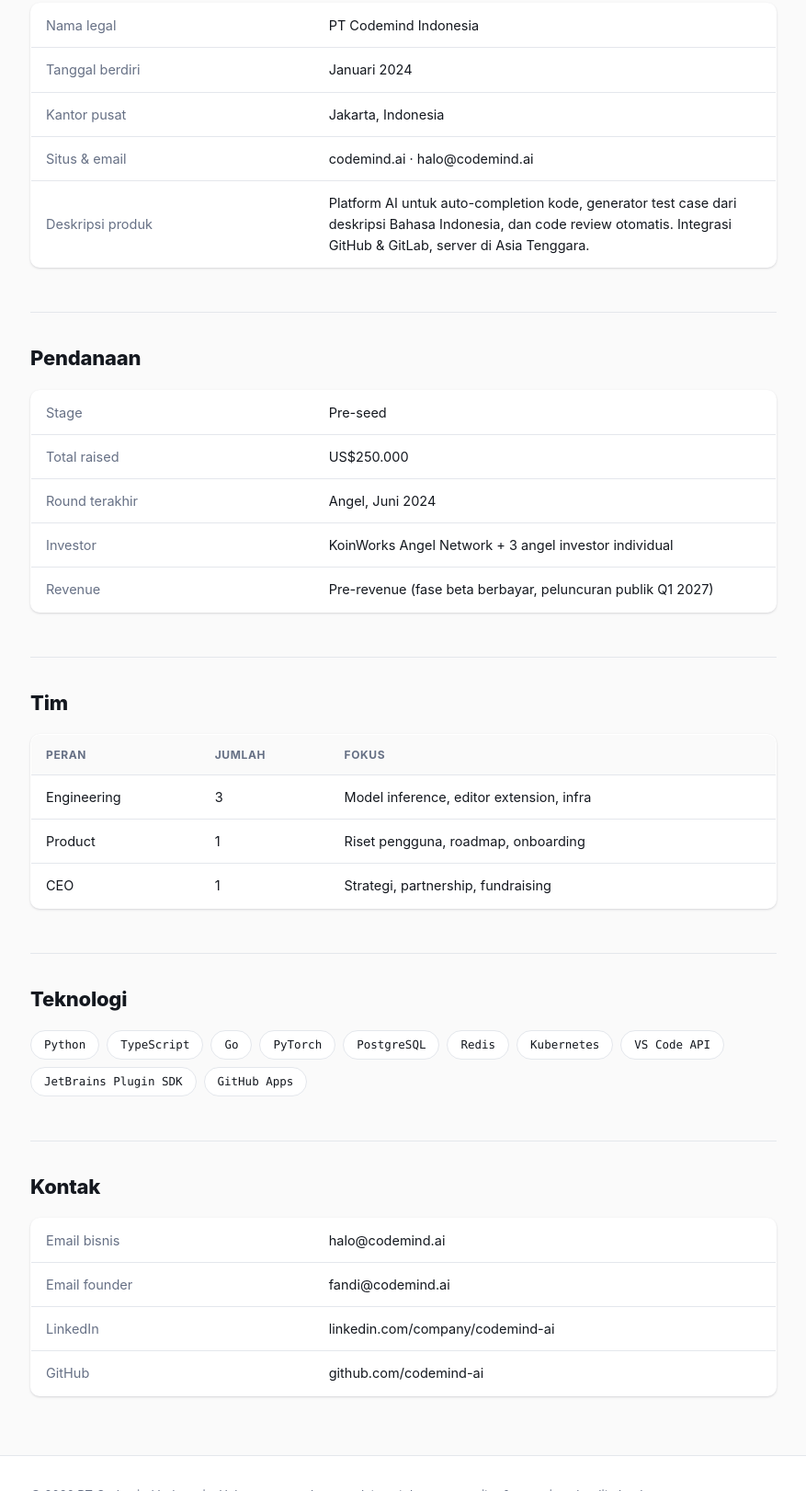
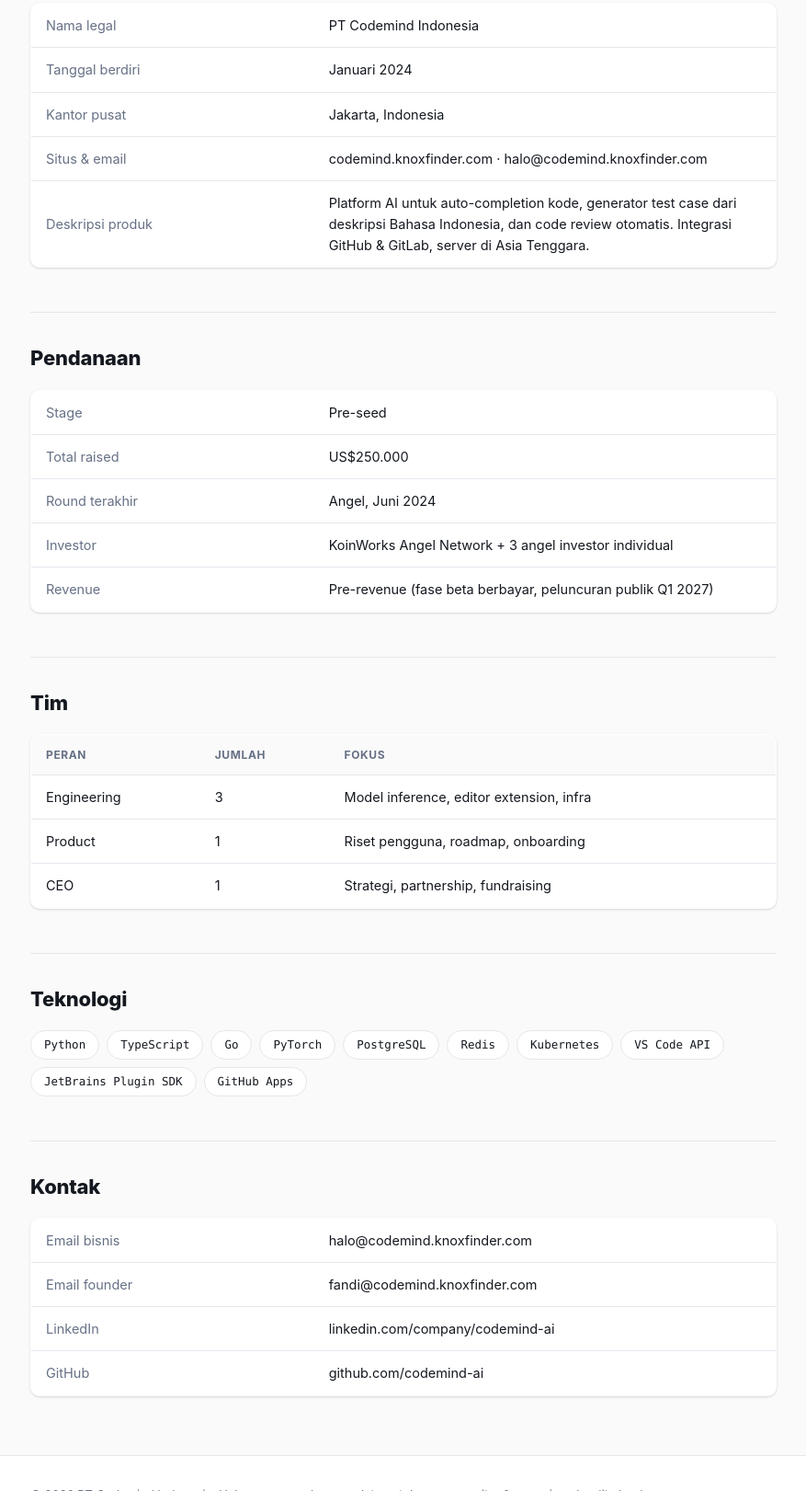
Before and after one commit to anomaliagent007-hue/codemind-landing, a plain HTML site: page startups.html in a window 1280 px wide. Shown: the part 556-2177 px from the top of the page at 92% size, without its empty margins (201-1078 px from the left). Drawn offline with Linux system fonts and the light colour scheme.

Commit message:
Rebrand: codemind.ai -> codemind.knoxfinder.com (domain verified, HTTPS live)

```diff
--- a/startups.html
+++ b/startups.html
@@ -74,7 +74,7 @@
     <tr><td class="k">Nama legal</td><td>PT Codemind Indonesia</td></tr>
     <tr><td class="k">Tanggal berdiri</td><td>Januari 2024</td></tr>
     <tr><td class="k">Kantor pusat</td><td>Jakarta, Indonesia</td></tr>
-    <tr><td class="k">Situs &amp; email</td><td>codemind.ai · halo@codemind.ai</td></tr>
+    <tr><td class="k">Situs &amp; email</td><td>codemind.knoxfinder.com · halo@codemind.knoxfinder.com</td></tr>
     <tr><td class="k">Deskripsi produk</td><td>Platform AI untuk auto-completion kode, generator test case dari deskripsi Bahasa Indonesia, dan code review otomatis. Integrasi GitHub &amp; GitLab, server di Asia Tenggara.</td></tr>
   </table>
 
@@ -104,8 +104,8 @@
 
   <h2>Kontak</h2>
   <table>
-    <tr><td class="k">Email bisnis</td><td>halo@codemind.ai</td></tr>
-    <tr><td class="k">Email founder</td><td>fandi@codemind.ai</td></tr>
+    <tr><td class="k">Email bisnis</td><td>halo@codemind.knoxfinder.com</td></tr>
+    <tr><td class="k">Email founder</td><td>fandi@codemind.knoxfinder.com</td></tr>
     <tr><td class="k">LinkedIn</td><td>linkedin.com/company/codemind-ai</td></tr>
     <tr><td class="k">GitHub</td><td>github.com/codemind-ai</td></tr>
   </table>
```
Also changed, not shown: index.html (+1 -1 lines).
